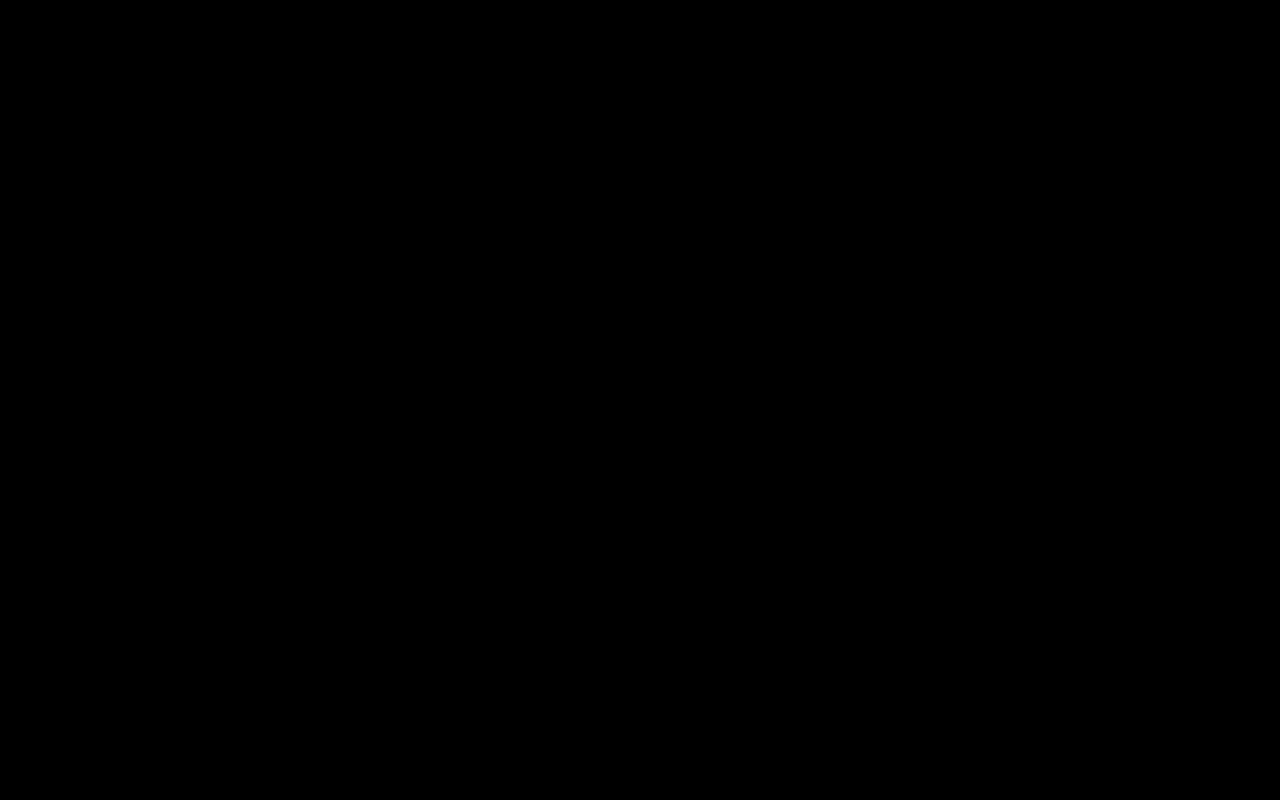
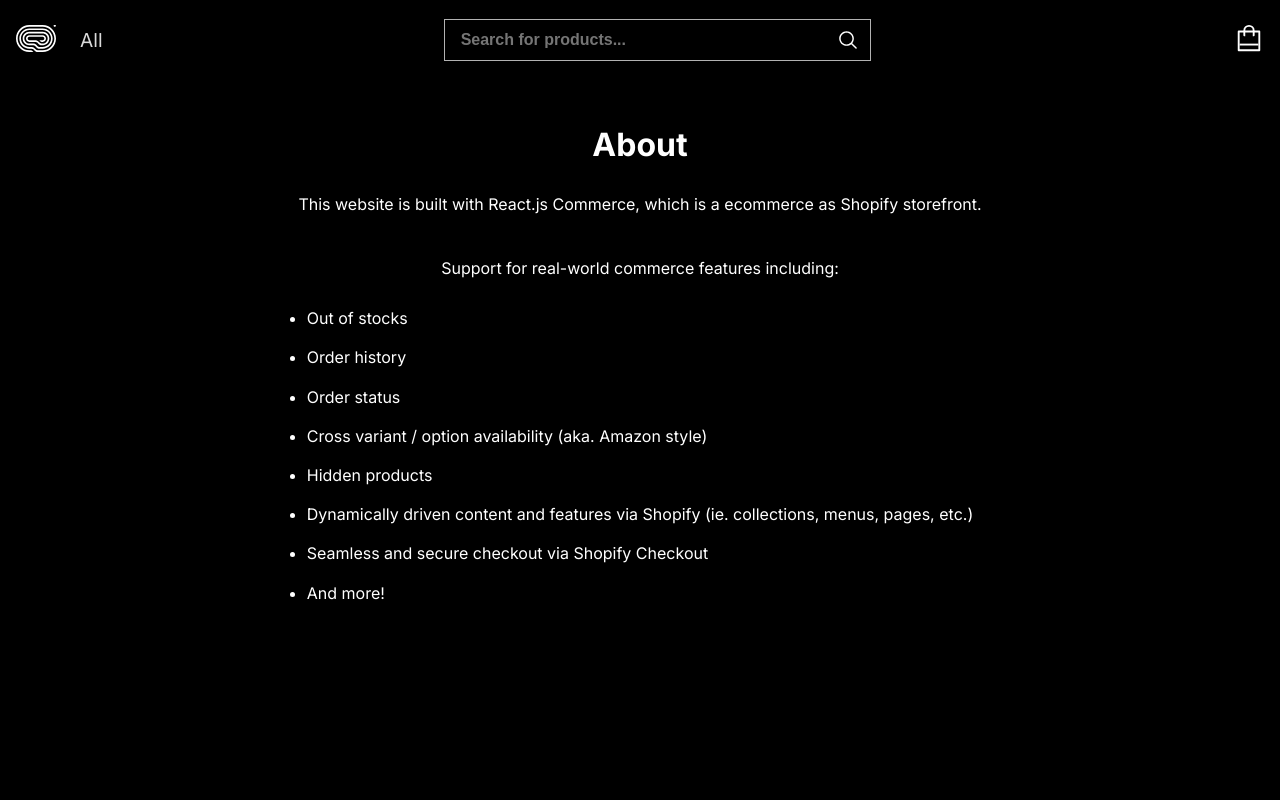
Before and after one commit to nnatroo/acme-ecommerce-app, a React (Vite) app: page /about in a window 1280 px wide. Before the commit this address had no page. Shown: the top 800 px of the page. Built offline with nearby package versions, Linux system fonts and the light colour scheme.

Commit message:
added about page

```diff
--- a/src/App.jsx
+++ b/src/App.jsx
@@ -4,14 +4,16 @@
 import Home from "./pages/Home";
 import Search from "./pages/Search";
 import Item from "./pages/Item";
+import About from "./pages/About";
 
 function App() {
   return (
     <Router>
       <Routes>
-        <Route path="/" element={<Home />} exact/>
+        <Route path="/" element={<Home />} exact />
         <Route path="/search" element={<Search />} />
         <Route path="/product/:id" element={<Item />} />
+        <Route path="/about" element={<About />} />
       </Routes>
     </Router>
   );
--- /dev/null
+++ b/src/components/AboutContent.jsx
@@ -0,0 +1,32 @@
+import React from "react";
+import classes from '../modules/AboutContent.module.css'
+
+const AboutContent = () => {
+  return (
+    <div className={classes['about-content-wrapper']}>
+      <h1>About</h1>
+      <p>
+        This website is built with React.js Commerce, which is a ecommerce
+        as Shopify storefront.
+      </p>
+      <p>Support for real-world commerce features including:</p>
+      <ul>
+        <li> Out of stocks</li>
+        <li> Order history</li>
+        <li> Order status</li>
+        <li> Cross variant / option availability (aka. Amazon style)</li>
+        <li> Hidden products</li>
+        <li>
+          Dynamically driven content and features via Shopify (ie. collections,
+          menus, pages, etc.)
+        </li>
+        <li> Seamless and secure checkout via Shopify Checkout</li>
+        <li> And more!</li>
+      </ul>
+
+
+    </div>
+  );
+};
+
+export default AboutContent;
--- a/src/components/Footer.jsx
+++ b/src/components/Footer.jsx
@@ -1,3 +1,4 @@
+import { Link } from "react-router-dom";
 import classes from "../modules/Footer.module.css";
 
 const Footer = () => {
@@ -9,8 +10,8 @@
           <h3>Acme Store</h3>
         </a>
         <div className={classes["col-2"]}>
-          <a>Home</a>
-          <a>About</a>
+          <Link to={'/'}>Home</Link>
+          <Link to={'/about'}>About</Link>
           <a>Terms & Conditions</a>
           <a>Shipping & Return Policy</a>
         </div>
--- a/src/components/Header.jsx
+++ b/src/components/Header.jsx
@@ -26,8 +26,8 @@
             <li>
               <Link to="/search">All</Link>
             </li>
-            <li>Shirts</li>
-            <li>Stickers</li>
+            {/* <li>Shirts</li>
+            <li>Stickers</li> */}
           </ul>
         </div>
 
--- a/src/components/Hero.jsx
+++ b/src/components/Hero.jsx
@@ -1,21 +1,28 @@
+import { Link } from "react-router-dom";
 import classes from "../modules/Hero.module.css";
 import Product from "../ui/Product";
 
 const Hero = () => {
   return (
     <div className={classes["hero-grid"]}>
-
-      <a href="" className={classes["left-col"]}>
-        <div className={classes['price-tag']}>
-            <h3>Acme T-shirt</h3>
-            <p>$20.00 USD</p>
+      <Link
+        to={`/product/6451232ec32ab964f14fef1a`}
+        className={classes["left-col"]}
+      >
+        <div className={classes["price-tag"]}>
+          <h3>Acme T-shirt</h3>
+          <p>$20.00 USD</p>
         </div>
-        <img src="./src\assets\products\t-shirt-color-beige.avif" alt=""/>
-      </a>
+        <img src="./src\assets\products\t-shirt-color-beige.avif" alt="" />
+      </Link>
 
       <div className={classes["right-col"]}>
-        <Product imgSrc='./src\assets\products\cup-black.avif' />
-        <Product imgSrc='./src\assets\products\sticker-rainbow.avif'/>
+        <Link to={`/product/6451232ec32ab964f14fef1a`}>
+          <Product imgSrc="./src\assets\products\cup-black.avif" />
+        </Link>
+        <Link to={`/product/6451232ec32ab964f14fef1a`}>
+          <Product imgSrc="./src\assets\products\sticker-rainbow.avif" />
+        </Link>
       </div>
     </div>
   );
--- /dev/null
+++ b/src/modules/AboutContent.module.css
@@ -0,0 +1,14 @@
+.about-content-wrapper {
+    margin-top: 4rem;
+    display: flex;
+    flex-direction: column;
+    align-items: center;
+    gap: 1rem;
+    margin-bottom: 26rem;
+}
+
+.about-content-wrapper ul {
+    display: flex;
+    flex-direction: column;
+    gap: 1.2rem;
+}
--- a/src/modules/Header.module.css
+++ b/src/modules/Header.module.css
@@ -36,10 +36,12 @@
     cursor: pointer;
     color: #dadada;
     transition: 0.2s;
+    font-size: 1.2rem;
 }
 
 .nav-items li:hover {
     color: #fff;
+    transform: scale(1.1);
 }
 
 .middle-nav {
--- /dev/null
+++ b/src/pages/About.jsx
@@ -0,0 +1,16 @@
+import React from "react";
+import Header from "../../src/components/Header"
+import Footer from "../../src/components/Footer"
+import AboutContent from "../components/AboutContent";
+
+const About = () => {
+  return (
+    <>
+      <Header />
+      <AboutContent />
+      <Footer />
+    </>
+  );
+};
+
+export default About;
```
